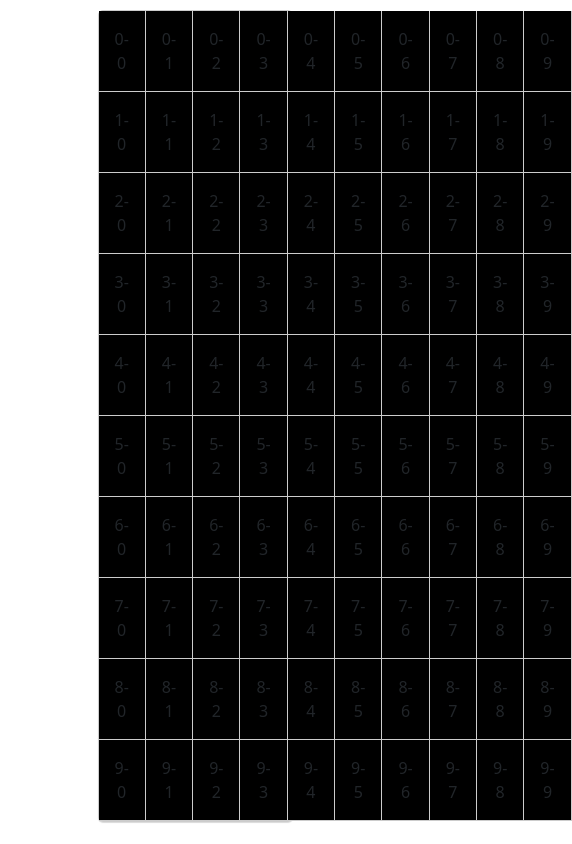
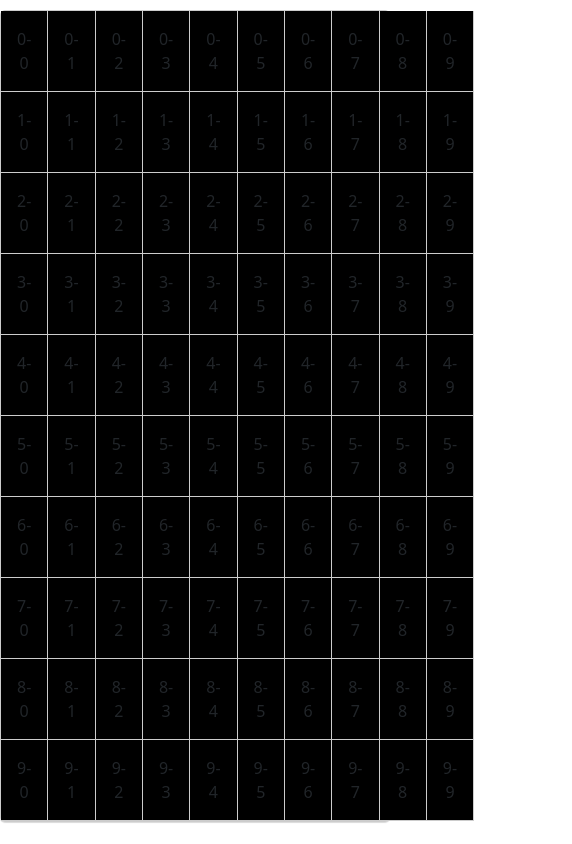
Before and after one commit to Luchiwis/teachcoordinates, a React (Vite) app: page / in a window 390 px wide. Shown: the whole page, 572 px wide, since content can reach past the window. Built offline with nearby package versions, Linux system fonts and the light colour scheme.

Commit message:
fixed mobile for julian

```diff
--- a/src/App.css
+++ b/src/App.css
@@ -6,7 +6,6 @@
     border-radius: 5px;
     background: #fff;
     box-shadow: 0 1px 1px rgba(0,0,0,0.15);
-    width: 50%;
     margin: auto;
     margin-top: 10px;
     aspect-ratio: 1/1;
--- a/src/components/grid.jsx
+++ b/src/components/grid.jsx
@@ -21,7 +21,7 @@ export function Grid() {
     console.log(grid)
     return (
         <>
-            <div className="grid">
+            <div className="grid col-lg-6">
                 {
                     grid.map((row, rindex) => {
                         return row.map((cell, cindex) => {
--- a/src/pages/Main.jsx
+++ b/src/pages/Main.jsx
@@ -3,7 +3,9 @@ import { Grid } from '/src/components/grid'
 export function Main() {
     return (
         <>
+
             <Grid></Grid>
+
         </>
     )
 }
```
